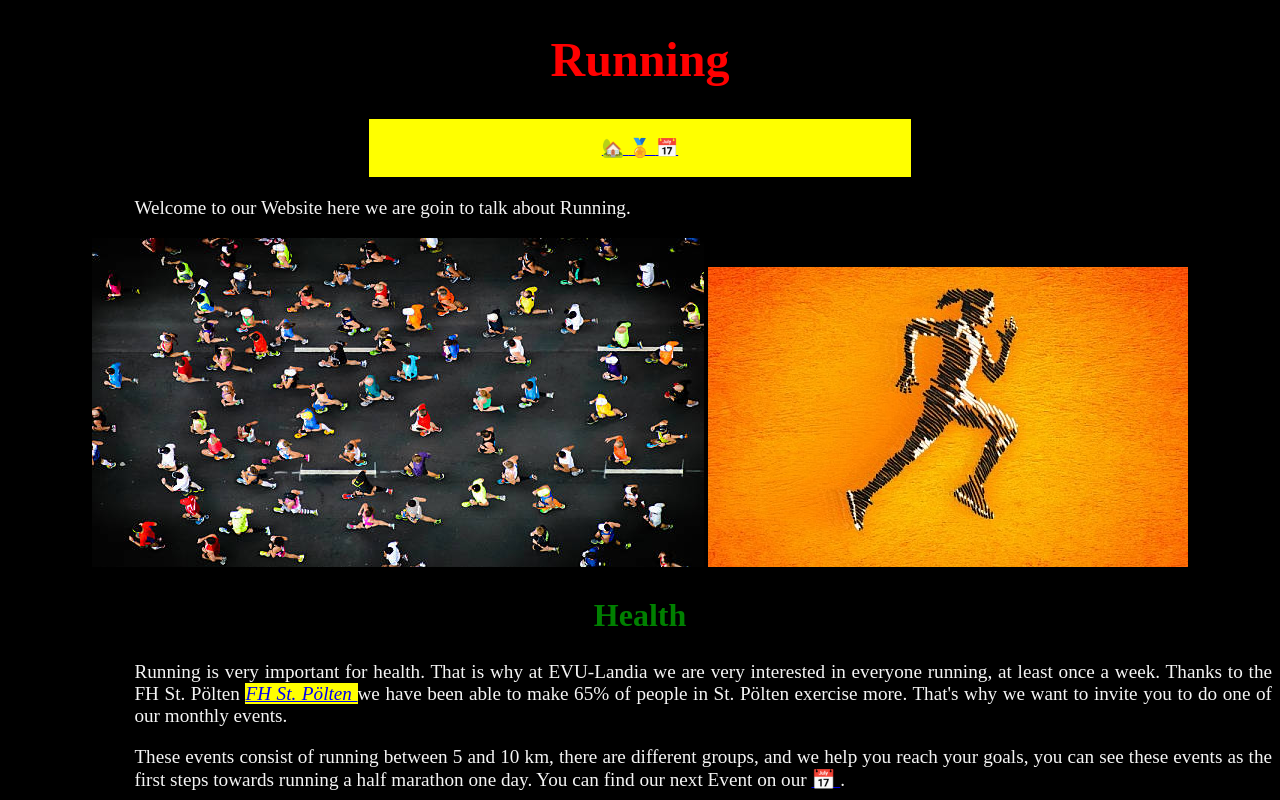
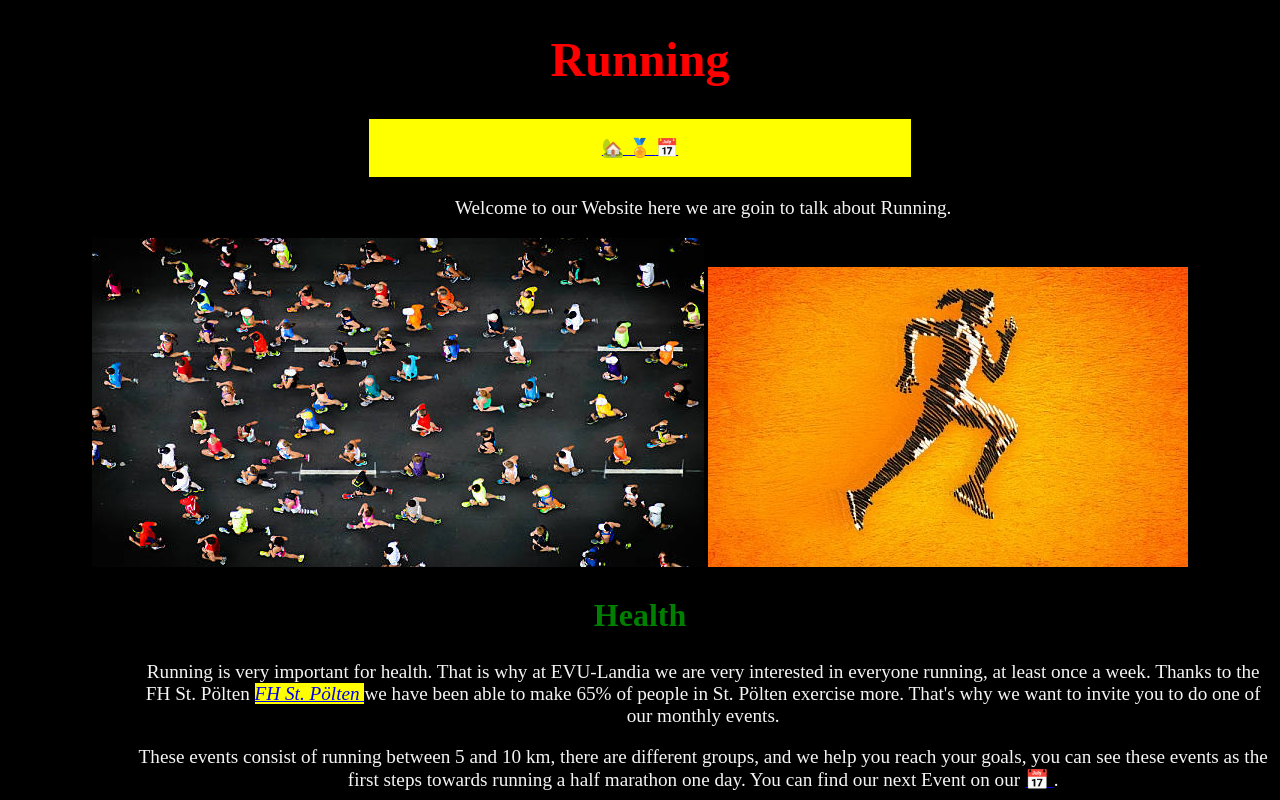
Before and after one commit to EduardoSE211/WTS_Assignment, a website: page src/index.html in a window 1280 px wide. Shown: the top 800 px of the page. Drawn offline with Linux system fonts and the light colour scheme.

Commit message:
Update style.css

```diff
--- a/src/style.css
+++ b/src/style.css
@@ -21,7 +21,7 @@ h3 {
 p {
     color: whitesmoke;
     font-size: 1.2em;
-    text-align: justify;
+    text-align: auto;
     margin-left: 10%;
     margin-right: auto;
 }
```
